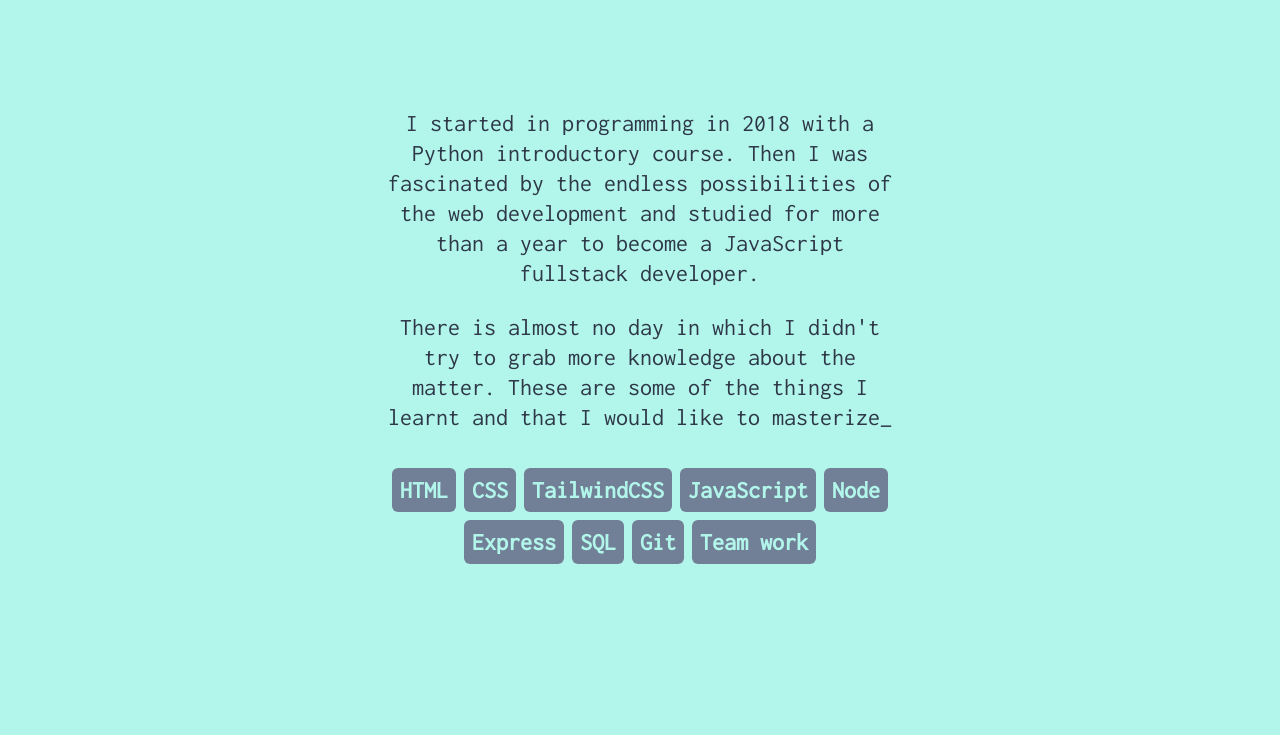
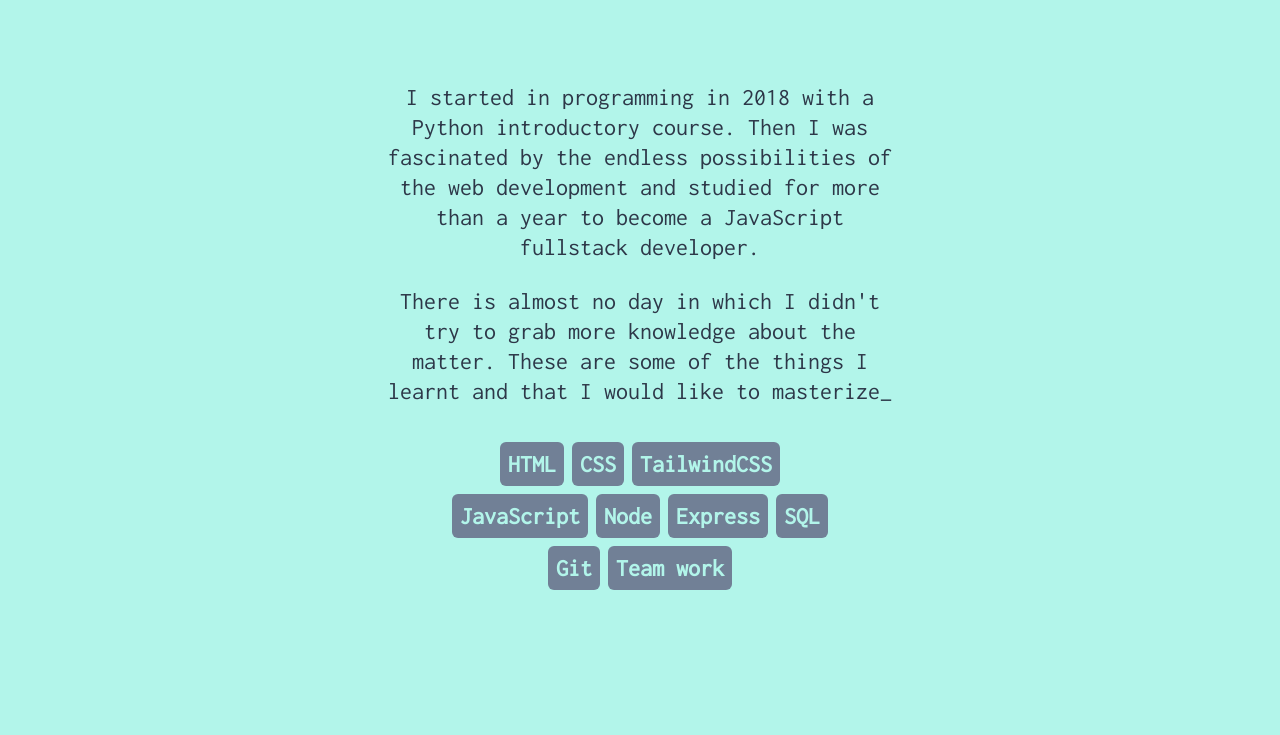
Before and after one commit to livchits/personal-page, a website built with Parcel: page src/index.html in a window 1280 px wide. Shown: the part 1895-2630 px from the top of the page. Built offline with nearby package versions, Linux system fonts and the light colour scheme; what tailwindcss-animatecss, tailwindcss-animations, tailwindcss-typography would draw is missing.

Commit message:
Changes ul skills width

```diff
--- a/src/index.html
+++ b/src/index.html
@@ -366,7 +366,7 @@
           >
         </p>
         <ul
-          class="flex flex-wrap justify-center text-xl font-bold font-mono md:text-2xl mx-auto mt-8"
+          class="flex flex-wrap justify-center text-xl font-bold font-mono mx-auto mt-8 md:text-2xl md:w-4/5"
         >
           <li class="bg-gray-600 text-teal-200 py-1 px-2 m-1 rounded-md">
             HTML
```
